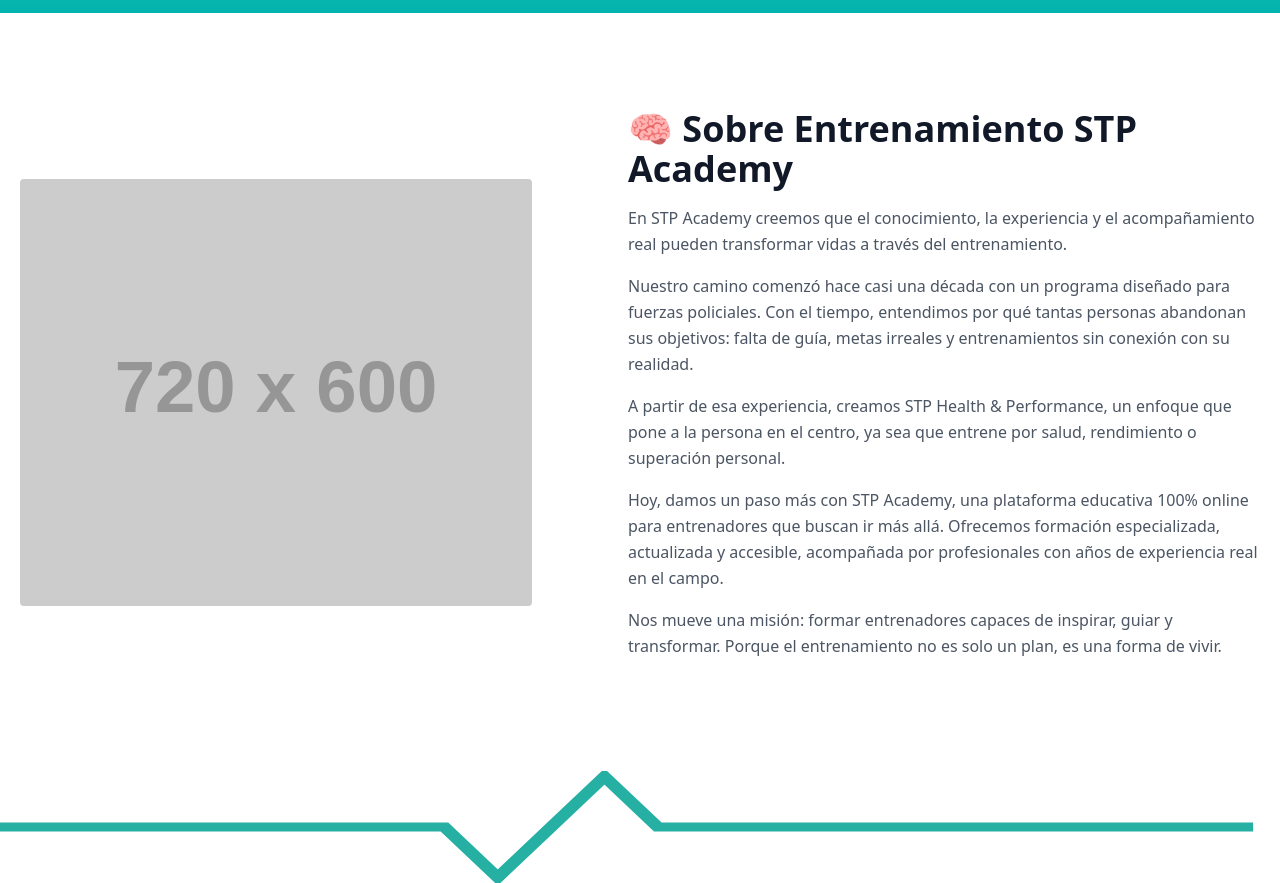
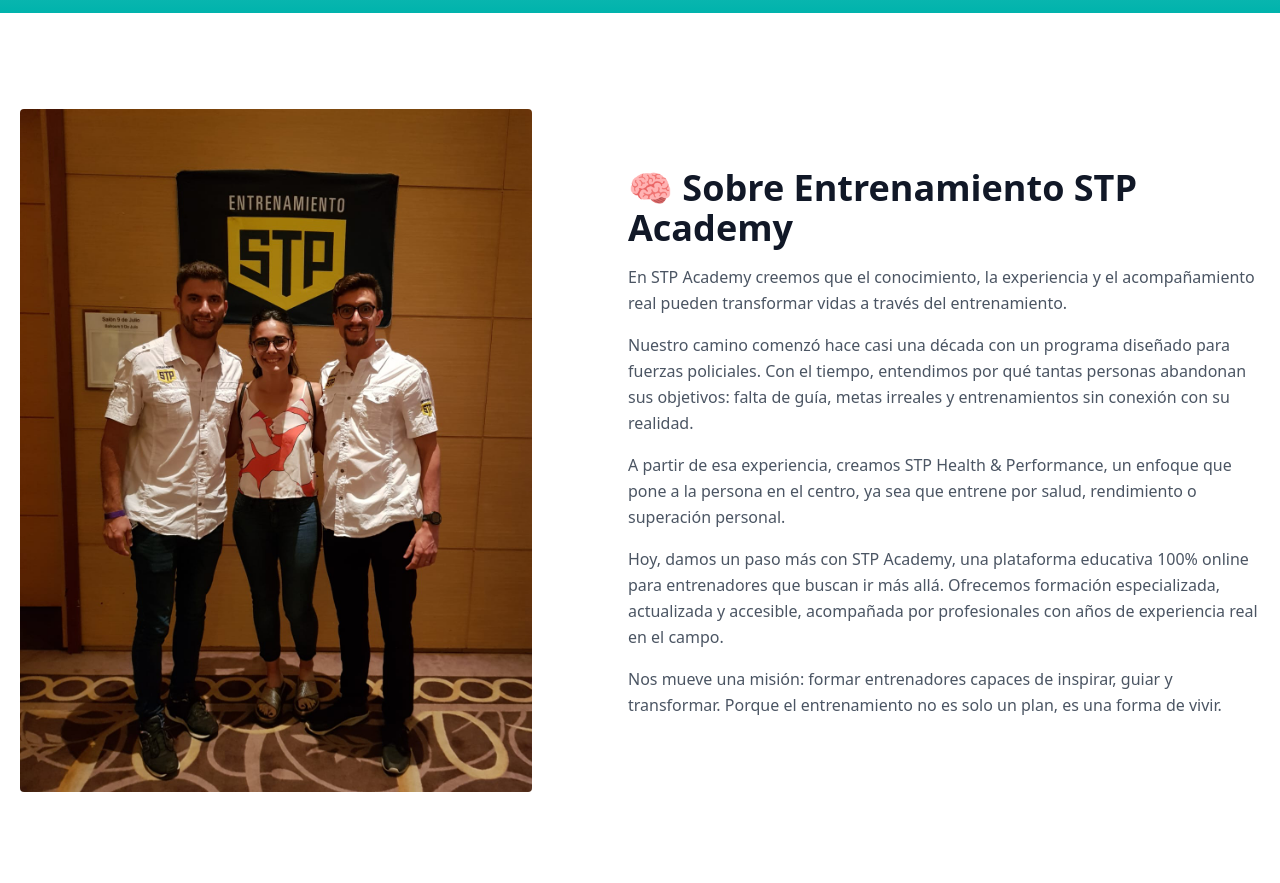
Before and after one commit to ConstanzaGalia/stp-ebook, an Astro site: page / in a window 1280 px wide. Shown: the part 856-1739 px from the top of the page. Built offline with nearby package versions, Linux system fonts and the light colour scheme; Astro itself is replaced by a stand-in of ours; no server answers; placeholder pictures from the web are drawn by us.

Commit message:
add photo in mision/vision section

```diff
--- a/src/components/MisionVisionSection.tsx
+++ b/src/components/MisionVisionSection.tsx
@@ -15,7 +15,7 @@
           <img
             className="object-cover object-center rounded"
             alt="Entrenamiento STP"
-            src="https://dummyimage.com/720x600"
+            src="/team.jpeg"
           />
         </div>
         <div className="lg:flex-grow md:w-1/2 lg:pl-24 md:pl-16 flex flex-col md:items-start md:text-left items-center text-center">
```
Also changed, not shown: public/team.jpeg (added).
